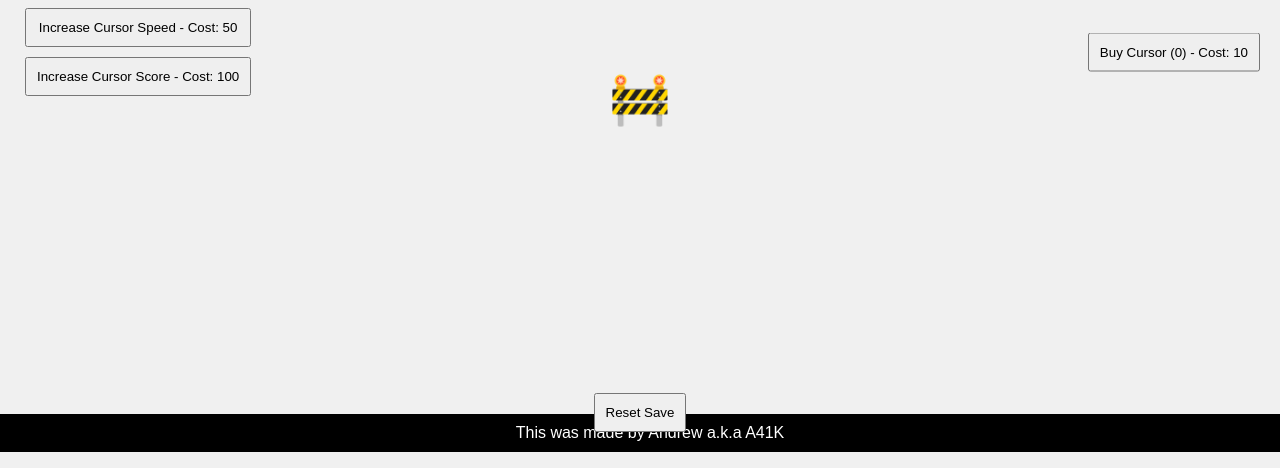
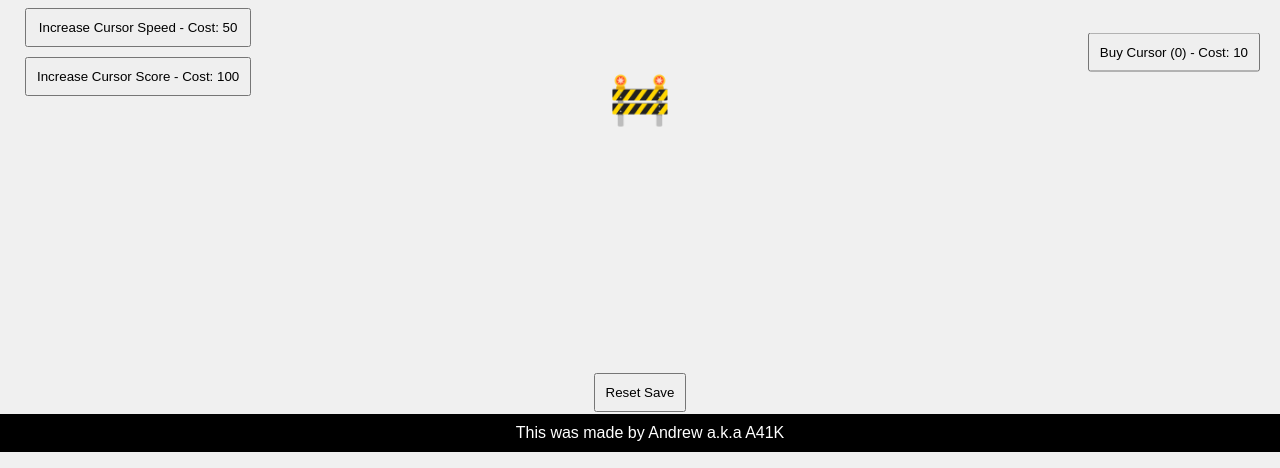
Before and after one commit to A41K/Clicker, a plain HTML site: page index.html in a window 1280 px wide. Shown: the part 348-816 px from the top of the page. Drawn offline with Linux system fonts and the light colour scheme.

Commit message:
v1.2 READ DESC
- Fixed reset save position
- Added ICONIC footer
- Added Favicon

```diff
--- a/index.html
+++ b/index.html
@@ -4,6 +4,7 @@
     <meta charset="UTF-8">
     <meta name="viewport" content="width=device-width, initial-scale=1.0">
     <title>Clicker Game</title>
+    <link rel="icon" type="image/x-icon" href="images.png">
     <script src="codes.js"></script>
     <style>
         body {
@@ -255,7 +256,7 @@
     const resetButton = document.createElement('button');
     resetButton.textContent = "Reset Save";
     resetButton.style.position = "absolute";
-    resetButton.style.bottom = "20px";
+    resetButton.style.bottom = "40px";
     resetButton.style.padding = "10px";
     resetButton.style.cursor = "pointer";
     resetButton.addEventListener('click', resetsave);
```
Also changed, not shown: images.png (added).
